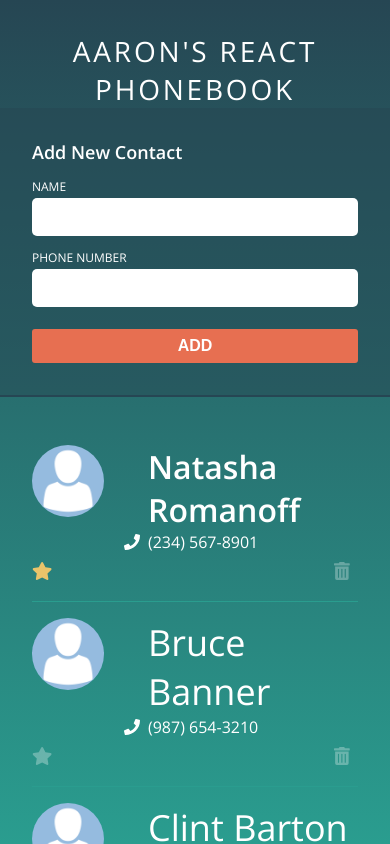
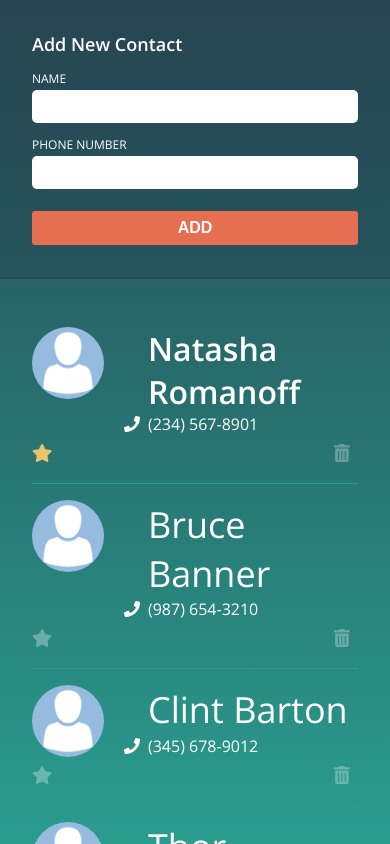
Before and after one commit to aweidele/phonebook, a React (Create React App) app: page / in a window 390 px wide. Built offline with nearby package versions, Linux system fonts and the light colour scheme.

Commit message:
mobile tweaks

```diff
--- a/src/App.scss
+++ b/src/App.scss
@@ -25,11 +25,7 @@ h1 {
   font-weight: 300;
   font-size: 28px;
   text-transform: uppercase;
-  letter-spacing: 0.1em;
-
-  @media screen and (min-width: 800px) {
-    letter-spacing: 0.3em;
-  }
+  letter-spacing: 0.3em;
 }
 
 h2 {
@@ -92,6 +88,9 @@ h2 {
   header {
     padding: 2rem 2rem 0 2rem;
     text-align: center;
+    @media screen and (max-width: 800px) {
+      display: none;
+    }
   }
 }
 
@@ -129,7 +128,7 @@ h2 {
   input {
     width: 100%;
     display: block;
-    font-size: 16px;
+    font-size: 12px;
     padding: 0.5rem;
     font-family: "Open Sans", sans-serif;
     font-weight: 300;
@@ -151,6 +150,10 @@ h2 {
 
     &__field {
       padding: 0 0.4rem;
+    }
+
+    input {
+      font-size: 16px;
     }
   }
 }
```
